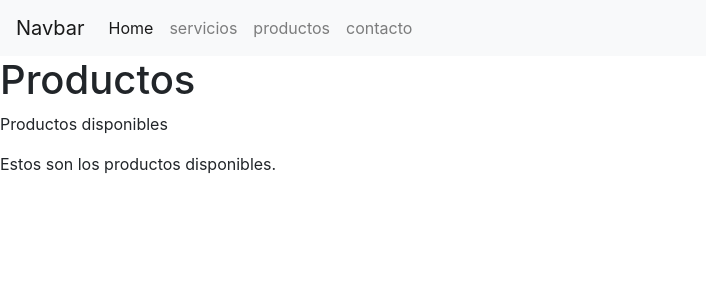
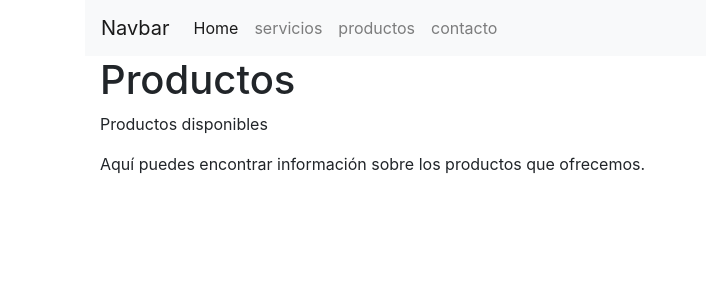
Before and after one commit to jonathanvillalobos/AppWeb01, a Flask app: page /productos in a window 1280 px wide. Shown: the top 300 px of the page, without its empty margins (0-706 px from the left). Run offline with Flask 3, Linux system fonts and the light colour scheme.

Commit message:
Layaout actualizaciones

```diff
--- /dev/null
+++ b/templates/layaout.html
@@ -0,0 +1,40 @@
+<!DOCTYPE html>
+<html lang="en">
+    <head>
+        <link rel="stylesheet" href="https://cdn.jsdelivr.net/npm/bootstrap@4.6.2/dist/css/bootstrap.min.css" integrity="sha384-xOolHFLEh07PJGoPkLv1IbcEPTNtaed2xpHsD9ESMhqIYd0nLMwNLD69Npy4HI+N" crossorigin="anonymous">
+        <meta charset="UTF-8">
+        <meta name="viewport" content="width=device-width, initial-scale=1.0">
+        <title>{{ titulo }}</title>
+    </head>
+    <body>
+
+     <div class="container">
+
+        <nav class="navbar navbar-expand-lg navbar-light bg-light">
+            <a class="navbar-brand" href="#">Navbar</a>
+            <button class="navbar-toggler" type="button" data-toggle="collapse" data-target="#navbarNav" aria-controls="navbarNav" aria-expanded="false" aria-label="Toggle navigation">
+                <span class="navbar-toggler-icon"></span>
+            </button>
+            <div class="collapse navbar-collapse" id="navbarNav">
+                <ul class="navbar-nav">
+                <li class="nav-item active">
+                    <a class="nav-link" href="#">Home <span class="sr-only">(current)</span></a>
+                </li>
+                <li class="nav-item">
+                    <a class="nav-link" href="{{ url_for('servicios') }}">servicios</a>
+                </li>
+                <li class="nav-item">
+                    <a class="nav-link" href="{{ url_for('productos') }}">productos</a>
+                </li>
+                <li class="nav-item">
+                    <a class="nav-link" href="{{ url_for('contacto') }}">contacto</a>
+                </li>
+                </ul>
+            </div>
+            </nav>
+            {% block content %}
+
+            {% endblock %}
+     </div>
+    </body>
+</html>
--- a/templates/productos.html
+++ b/templates/productos.html
@@ -1,37 +1,11 @@
-<!DOCTYPE html>
-<html lang="en">
-    <head>
-        <link rel="stylesheet" href="https://cdn.jsdelivr.net/npm/bootstrap@4.6.2/dist/css/bootstrap.min.css" integrity="sha384-xOolHFLEh07PJGoPkLv1IbcEPTNtaed2xpHsD9ESMhqIYd0nLMwNLD69Npy4HI+N" crossorigin="anonymous">
-        <meta charset="UTF-8">
-        <meta name="viewport" content="width=device-width, initial-scale=1.0">
-        <title>{{ titulo }}</title>
-    </head>
-    <body>
-                <nav class="navbar navbar-expand-lg navbar-light bg-light">
-        <a class="navbar-brand" href="#">Navbar</a>
-        <button class="navbar-toggler" type="button" data-toggle="collapse" data-target="#navbarNav" aria-controls="navbarNav" aria-expanded="false" aria-label="Toggle navigation">
-            <span class="navbar-toggler-icon"></span>
-        </button>
-        <div class="collapse navbar-collapse" id="navbarNav">
-            <ul class="navbar-nav">
-            <li class="nav-item active">
-                <a class="nav-link" href="#">Home <span class="sr-only">(current)</span></a>
-            </li>
-            <li class="nav-item">
-                <a class="nav-link" href="{{ url_for('servicios') }}">servicios</a>
-            </li>
-            <li class="nav-item">
-                <a class="nav-link" href="{{ url_for('productos') }}">productos</a>
-            </li>
-            <li class="nav-item">
-                <a class="nav-link" href="{{ url_for('contacto') }}">contacto</a>
-            </li>
-            </ul>
-        </div>
-        </nav>
-        <h1>{{ titulo }}</h1>
-        <p>{{ mensaje }}</p>
-        <p>Estos son los productos disponibles. </p>
+{% extends "layaout.html" %}
 
-    </body>
-</html>
+{% block content %}
+
+      <div class="container">
+            <h1>Productos</h1>
+            <p>{{mensaje}}</p>
+            <p>Aquí puedes encontrar información sobre los productos que ofrecemos.</p>
+       </div>
+
+{% endblock %}
```
Also changed, not shown: templates/contactos.html (+8 -36 lines), templates/index.html (+10 -36 lines), templates/servicios.html (+8 -37 lines).
